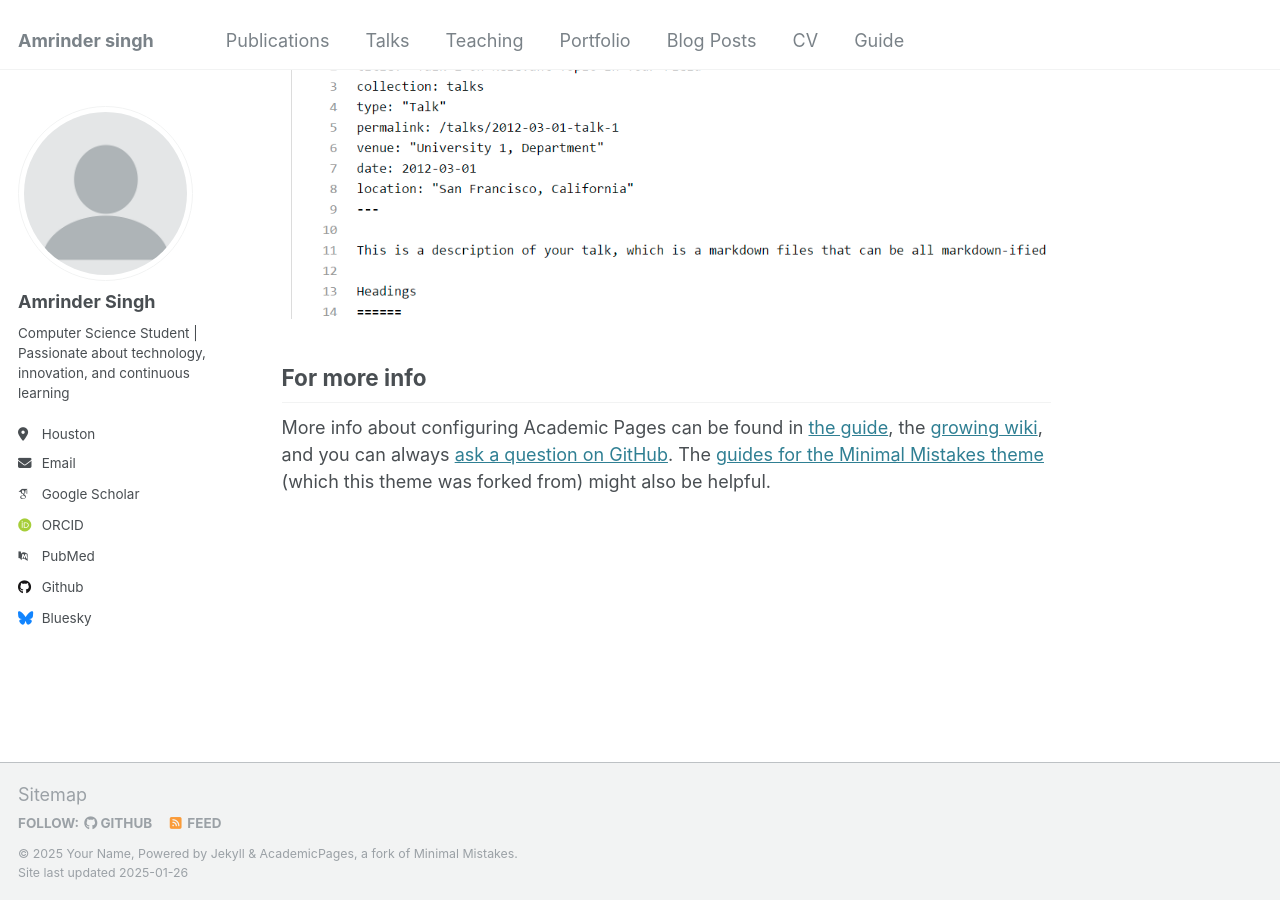
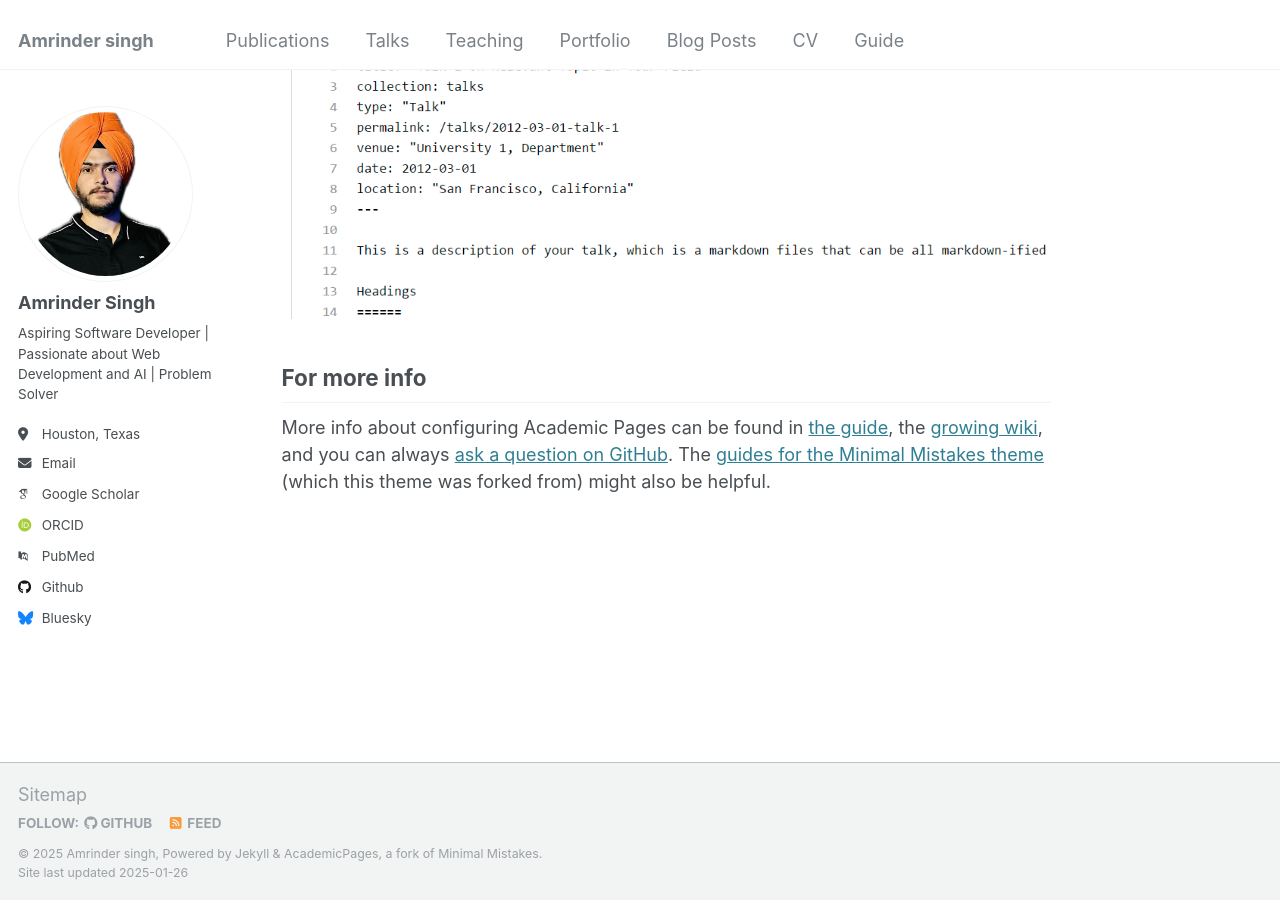
Before and after one commit to kaurjace38/kaurjace38.github.io, a Jekyll site: the page built from _pages/about.md, in a window 1280 px wide and 900 px high, scrolled down 2643 px. Built offline with Jekyll 4.4.1, drawn with Linux system fonts in a browser that asks for light colours; some web fonts are replaced.

Commit message:
Sidebar changes 0.1

```diff
--- a/_config.yml
+++ b/_config.yml
@@ -10,7 +10,7 @@
 locale                   : "en-US"
 title                    : "Amrinder singh"
 title_separator          : "-"
-name                     : &name "Your Name"
+name                     : &name "Amrinder singh"
 description              : &description "personal description"
 url                      : https://academicpages.github.io # the base hostname & protocol for your site e.g. "https://[your GitHub username].github.io"
 baseurl                  : "" # the subpath of your site, e.g. "/blog"
@@ -21,14 +21,14 @@ repository               : "academicpages/academicpages.github.io"
 #               Additional customization can be done by editing /_includes/author-profile.html
 author:
   # Biographic information
-  avatar           : "profile.png"
+  avatar           : "profile_2.png"
   name             : "Amrinder Singh"
   pronouns         : # example: "she/her"
-  bio              : "Computer Science Student | Passionate about technology, innovation, and continuous learning"
-  location         : "Houston"
+  bio              : "Aspiring Software Developer | Passionate about Web Development and AI | Problem Solver"
+  location         : "Houston, Texas"
   employer         : #"Red Brick University"
   uri              : # URL
-  email            : "none@example.org"
+  email            : "Amrinderbalhar@gmail.com"
 
   # Academic websites
   arxiv            : # URL - Update with the correct link to your profile
```
Also changed, not shown: images/profile_2.png (added).
